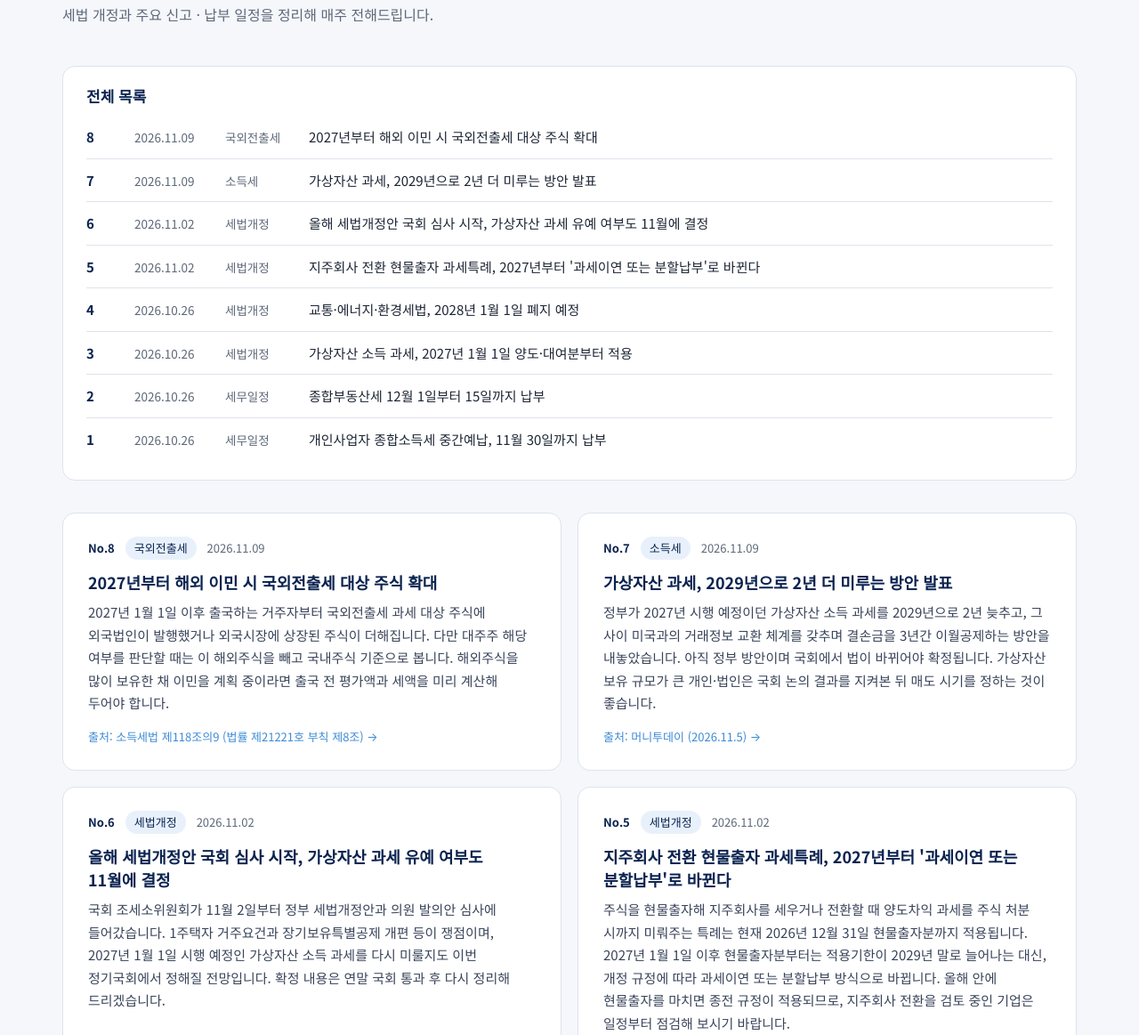
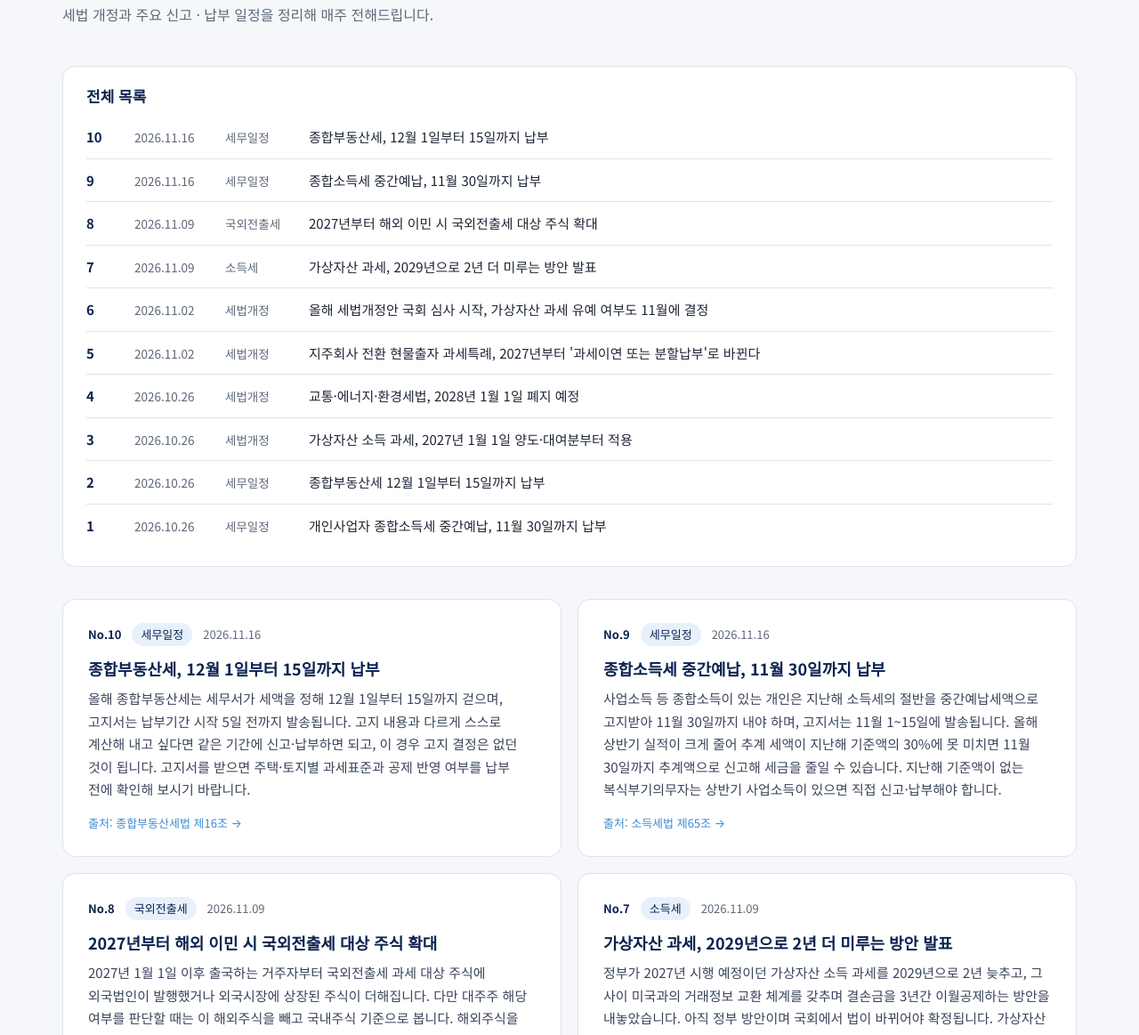
Before and after one commit to sunmoonthegreat/syfas-Homepage, a plain HTML site: page news.html in a window 1280 px wide. Shown: the part 296-1459 px from the top of the page at 89% size. Drawn offline with Linux system fonts and the light colour scheme.

Commit message:
세무뉴스 11/16 주간 업데이트: 소득세 중간예납, 종합부동산세 납부 일정
Co-Authored-By: Claude Opus 5.5 <noreply@anthropic.com>
Claude-Session: https://claude.ai/code/session_01XzbUSyjQRaJGoDSmdMnTGp

```diff
--- a/news.html
+++ b/news.html
@@ -45,6 +45,8 @@
           <h2 class="archive-title">전체 목록</h2>
           <ol class="archive-list">
             <!-- NEWS-LIST:START -->
+            <li><a href="#news-10"><span class="arc-no">10</span><span class="arc-date">2026.11.16</span><span class="arc-cat">세무일정</span><span class="arc-title">종합부동산세, 12월 1일부터 15일까지 납부</span></a></li>
+            <li><a href="#news-9"><span class="arc-no">9</span><span class="arc-date">2026.11.16</span><span class="arc-cat">세무일정</span><span class="arc-title">종합소득세 중간예납, 11월 30일까지 납부</span></a></li>
             <li><a href="#news-8"><span class="arc-no">8</span><span class="arc-date">2026.11.09</span><span class="arc-cat">국외전출세</span><span class="arc-title">2027년부터 해외 이민 시 국외전출세 대상 주식 확대</span></a></li>
             <li><a href="#news-7"><span class="arc-no">7</span><span class="arc-date">2026.11.09</span><span class="arc-cat">소득세</span><span class="arc-title">가상자산 과세, 2029년으로 2년 더 미루는 방안 발표</span></a></li>
             <li><a href="#news-6"><span class="arc-no">6</span><span class="arc-date">2026.11.02</span><span class="arc-cat">세법개정</span><span class="arc-title">올해 세법개정안 국회 심사 시작, 가상자산 과세 유예 여부도 11월에 결정</span></a></li>
@@ -58,6 +60,18 @@
         </div>
         <div class="news-list">
           <!-- NEWS:START -->
+          <article class="news-item" id="news-10">
+            <div class="news-meta"><span class="news-no">No.10</span><span class="news-cat">세무일정</span><time datetime="2026-11-16">2026.11.16</time></div>
+            <h3>종합부동산세, 12월 1일부터 15일까지 납부</h3>
+            <p>올해 종합부동산세는 세무서가 세액을 정해 12월 1일부터 15일까지 걷으며, 고지서는 납부기간 시작 5일 전까지 발송됩니다. 고지 내용과 다르게 스스로 계산해 내고 싶다면 같은 기간에 신고·납부하면 되고, 이 경우 고지 결정은 없던 것이 됩니다. 고지서를 받으면 주택·토지별 과세표준과 공제 반영 여부를 납부 전에 확인해 보시기 바랍니다.</p>
+            <a class="news-source" href="https://taxdoctorai.com/law/%EC%A2%85%ED%95%A9%EB%B6%80%EB%8F%99%EC%82%B0%EC%84%B8%EB%B2%95/%EC%A0%9C16%EC%A1%B0" target="_blank" rel="noopener">출처: 종합부동산세법 제16조 →</a>
+          </article>
+          <article class="news-item" id="news-9">
+            <div class="news-meta"><span class="news-no">No.9</span><span class="news-cat">세무일정</span><time datetime="2026-11-16">2026.11.16</time></div>
+            <h3>종합소득세 중간예납, 11월 30일까지 납부</h3>
+            <p>사업소득 등 종합소득이 있는 개인은 지난해 소득세의 절반을 중간예납세액으로 고지받아 11월 30일까지 내야 하며, 고지서는 11월 1~15일에 발송됩니다. 올해 상반기 실적이 크게 줄어 추계 세액이 지난해 기준액의 30%에 못 미치면 11월 30일까지 추계액으로 신고해 세금을 줄일 수 있습니다. 지난해 기준액이 없는 복식부기의무자는 상반기 사업소득이 있으면 직접 신고·납부해야 합니다.</p>
+            <a class="news-source" href="https://taxdoctorai.com/law/%EC%86%8C%EB%93%9D%EC%84%B8%EB%B2%95/%EC%A0%9C65%EC%A1%B0" target="_blank" rel="noopener">출처: 소득세법 제65조 →</a>
+          </article>
           <article class="news-item" id="news-8">
             <div class="news-meta"><span class="news-no">No.8</span><span class="news-cat">국외전출세</span><time datetime="2026-11-09">2026.11.09</time></div>
             <h3>2027년부터 해외 이민 시 국외전출세 대상 주식 확대</h3>
```
Also changed, not shown: data/news.json (+18 -0 lines).
